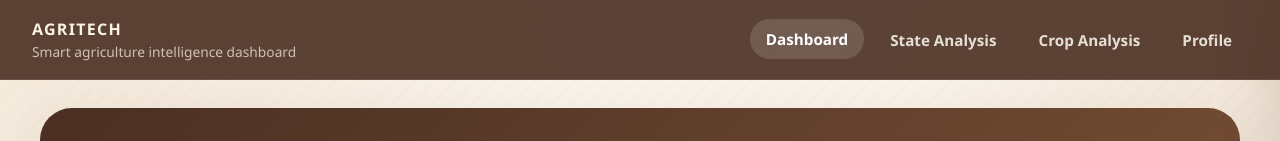
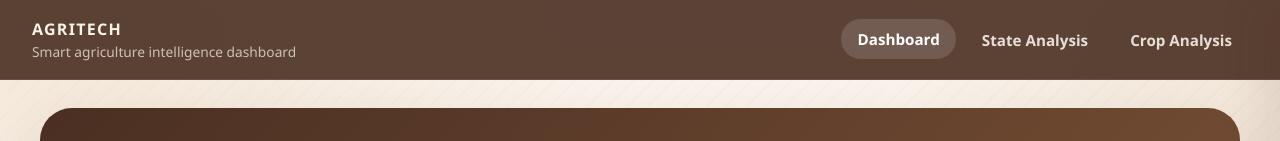
Before and after one commit to himani-malik/AgriTech, a website: page public/index.html in a window 1280 px wide. Shown: the top 141 px of the page. Drawn offline with nearby package versions, Linux system fonts and the light colour scheme; no server answers.

Commit message:
Remove Profile link from navigation
Removed the Profile link from the navigation menu.

```diff
--- a/public/index.html
+++ b/public/index.html
@@ -17,7 +17,6 @@
       <a href="/index.html" class="active">Dashboard</a>
       <a href="/state.html">State Analysis</a>
       <a href="/crop.html">Crop Analysis</a>
-      <a href="/profile.html">Profile</a>
     </div>
   </nav>
 
```
